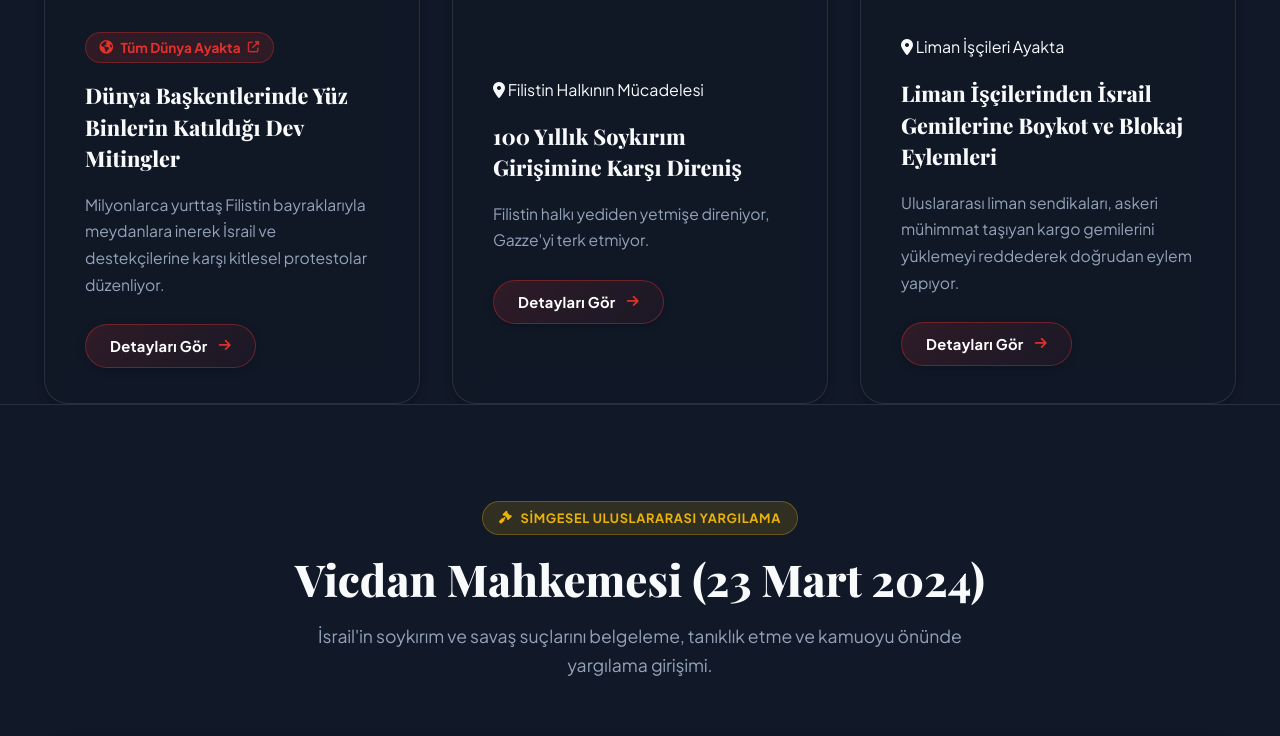
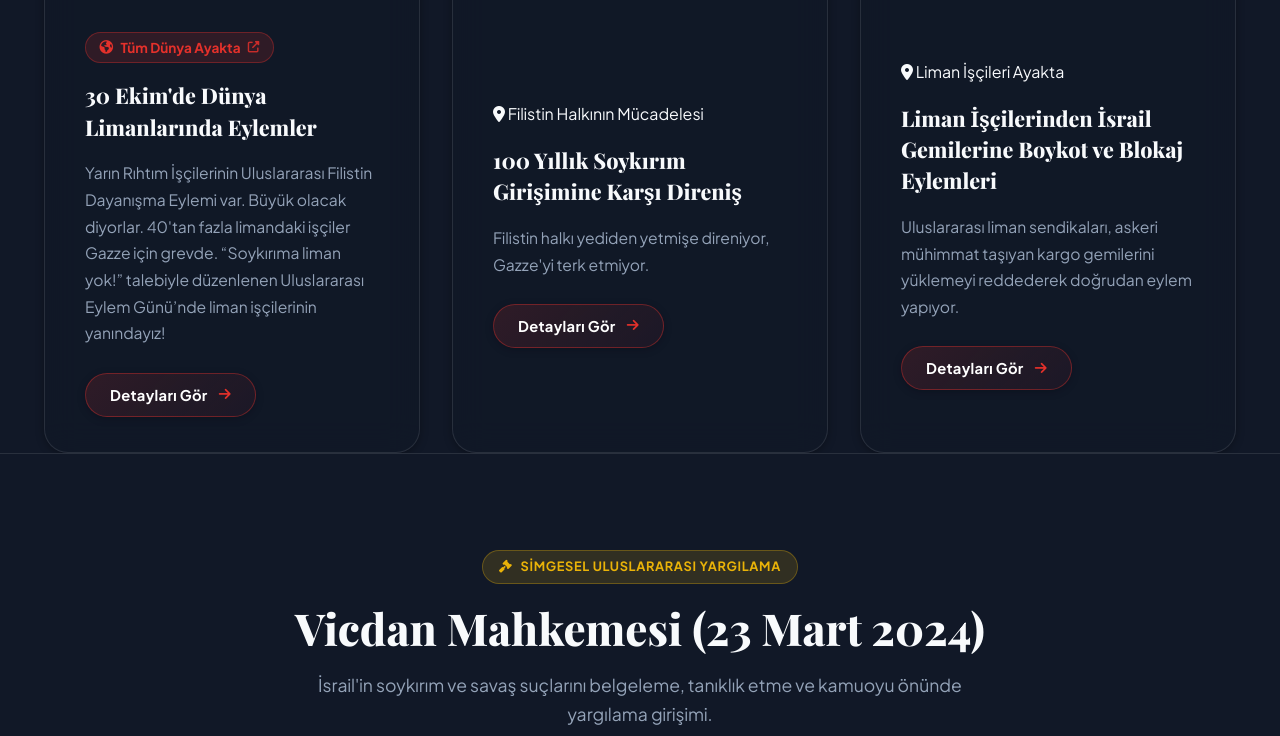
Before and after one commit to Senolkarakas/Web-Son, a plain HTML site: page index.html in a window 1280 px wide. Shown: the part 6091-6827 px from the top of the page. Drawn offline with nearby package versions, Linux system fonts and the light colour scheme; a web font is replaced by a local one.

Commit message:
Dünya limanları eylem duyurusu ve Instagram bağlantısı güncellendi

```diff
--- a/index.html
+++ b/index.html
@@ -375,8 +375,8 @@
                                     <i class="fa-solid fa-earth-americas"></i> Tüm Dünya Ayakta <i class="fa-solid fa-up-right-from-square" style="font-size: 0.72rem; opacity: 0.85;"></i>
                                 </button>
                             </div>
-                            <h3 class="card-title">Dünya Başkentlerinde Yüz Binlerin Katıldığı Dev Mitingler</h3>
-                            <p class="card-excerpt">Milyonlarca yurttaş Filistin bayraklarıyla meydanlara inerek İsrail ve destekçilerine karşı kitlesel protestolar düzenliyor.</p>
+                            <h3 class="card-title">30 Ekim'de Dünya Limanlarında Eylemler</h3>
+                            <p class="card-excerpt">Yarın Rıhtım İşçilerinin Uluslararası Filistin Dayanışma Eylemi var. Büyük olacak diyorlar. 40'tan fazla limandaki işçiler Gazze için grevde. “Soykırıma liman yok!” talebiyle düzenlenen Uluslararası Eylem Günü’nde liman işçilerinin yanındayız!</p>
                             <button type="button" class="btn-read-more open-world-voices-trigger">Detayları Gör <i class="fa-solid fa-arrow-right"></i></button>
                         </div>
                     </div>
@@ -1041,7 +1041,7 @@
                     </p>
                     <div class="social-links">
                         <a href="#" title="X / Twitter" aria-label="Twitter"><i class="fa-brands fa-x-twitter"></i></a>
-                        <a href="#" title="Instagram" aria-label="Instagram"><i class="fa-brands fa-instagram"></i></a>
+                        <a href="https://www.instagram.com/filistin.ozgurluk/?hl=tr" target="_blank" rel="noopener noreferrer" title="Instagram" aria-label="Instagram"><i class="fa-brands fa-instagram"></i></a>
                         <a href="#" title="YouTube" aria-label="YouTube"><i class="fa-brands fa-youtube"></i></a>
                         <a href="#" title="Telegram" aria-label="Telegram"><i class="fa-brands fa-telegram"></i></a>
                     </div>
```
